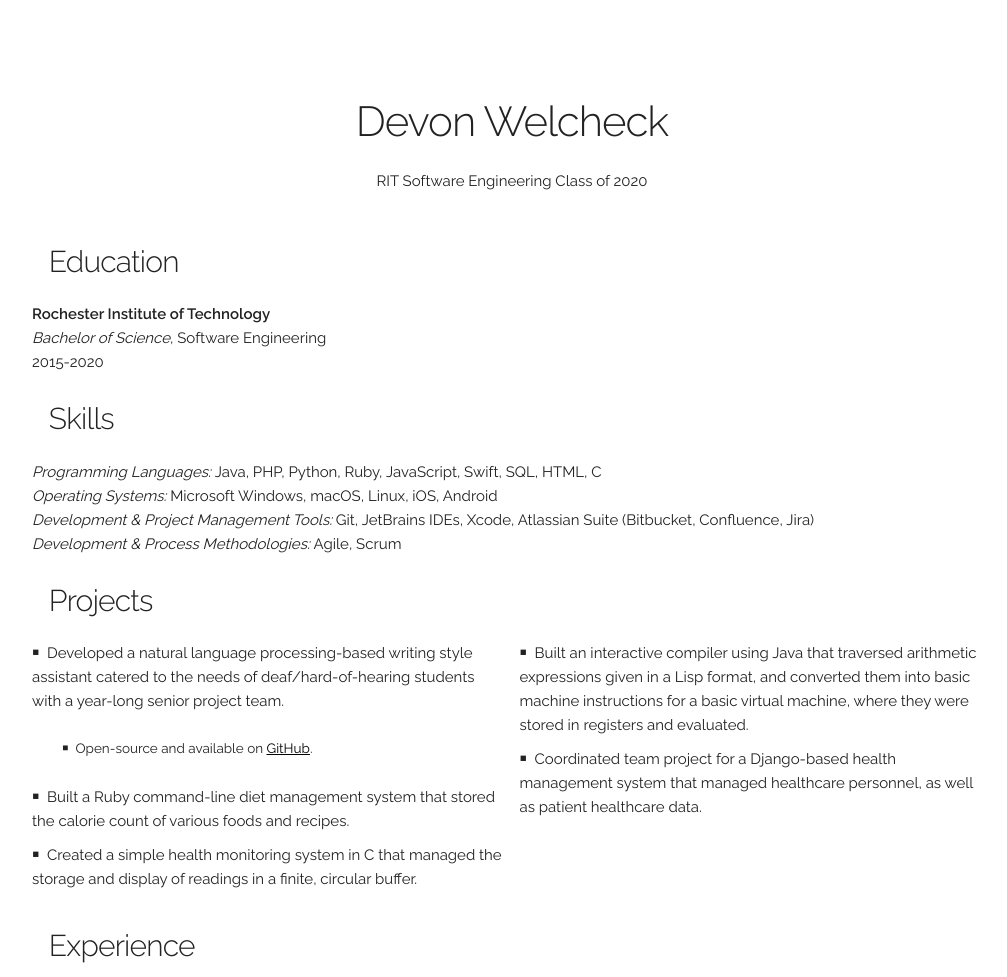
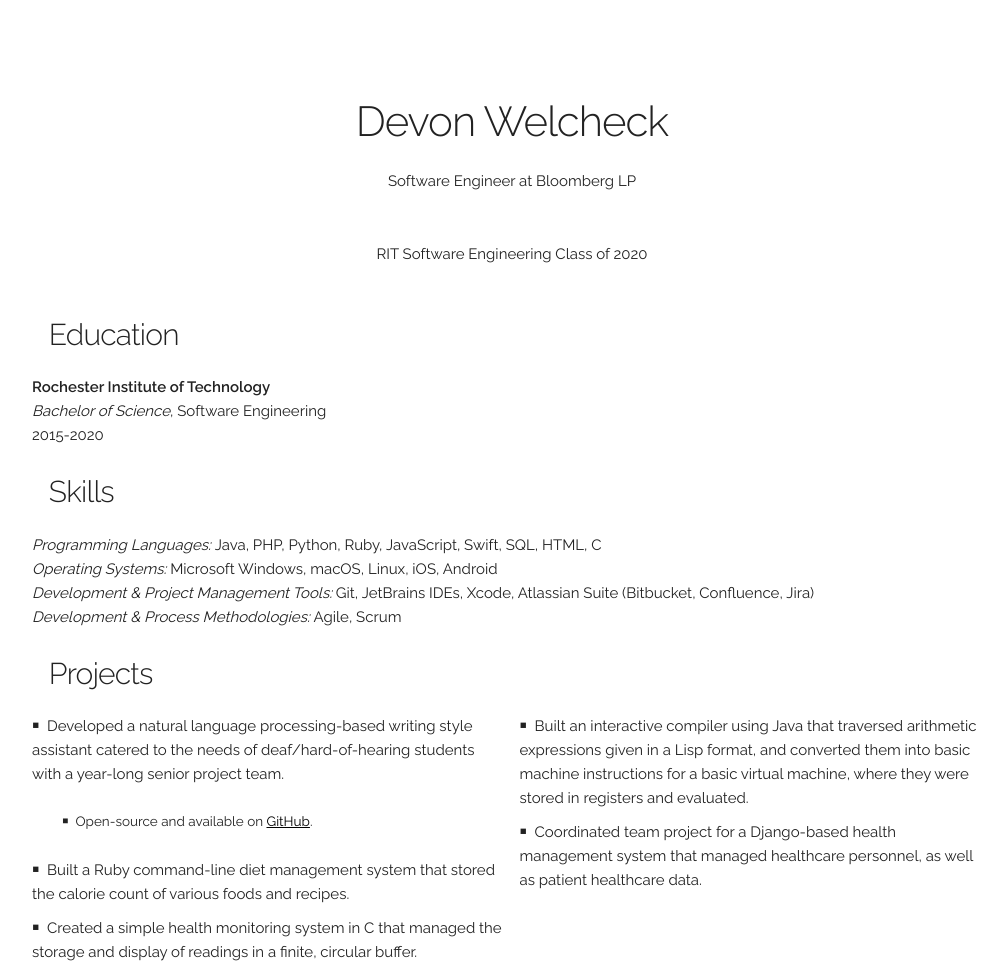
Before and after one commit to dwelcheck/dwelcheck.github.io, a plain HTML site: page index.html in a window 1280 px wide. Shown: the top 977 px of the page, without its empty margins (128-1135 px from the left). Drawn offline with Linux system fonts and the light colour scheme; some icons are missing.

Commit message:
Update index.html

```diff
--- a/index.html
+++ b/index.html
@@ -61,6 +61,9 @@
 	<div class="container">
 		<section class="header">
 			<h2>Devon Welcheck</h2>
+			<p>Software Engineer at Bloomberg LP
+			</p>
+			<br>
 			<p>RIT Software Engineering Class of 2020
 			</p>
 			<a href="https://github.com/dwelcheck"><i class="im im-github"></i></a>
```
